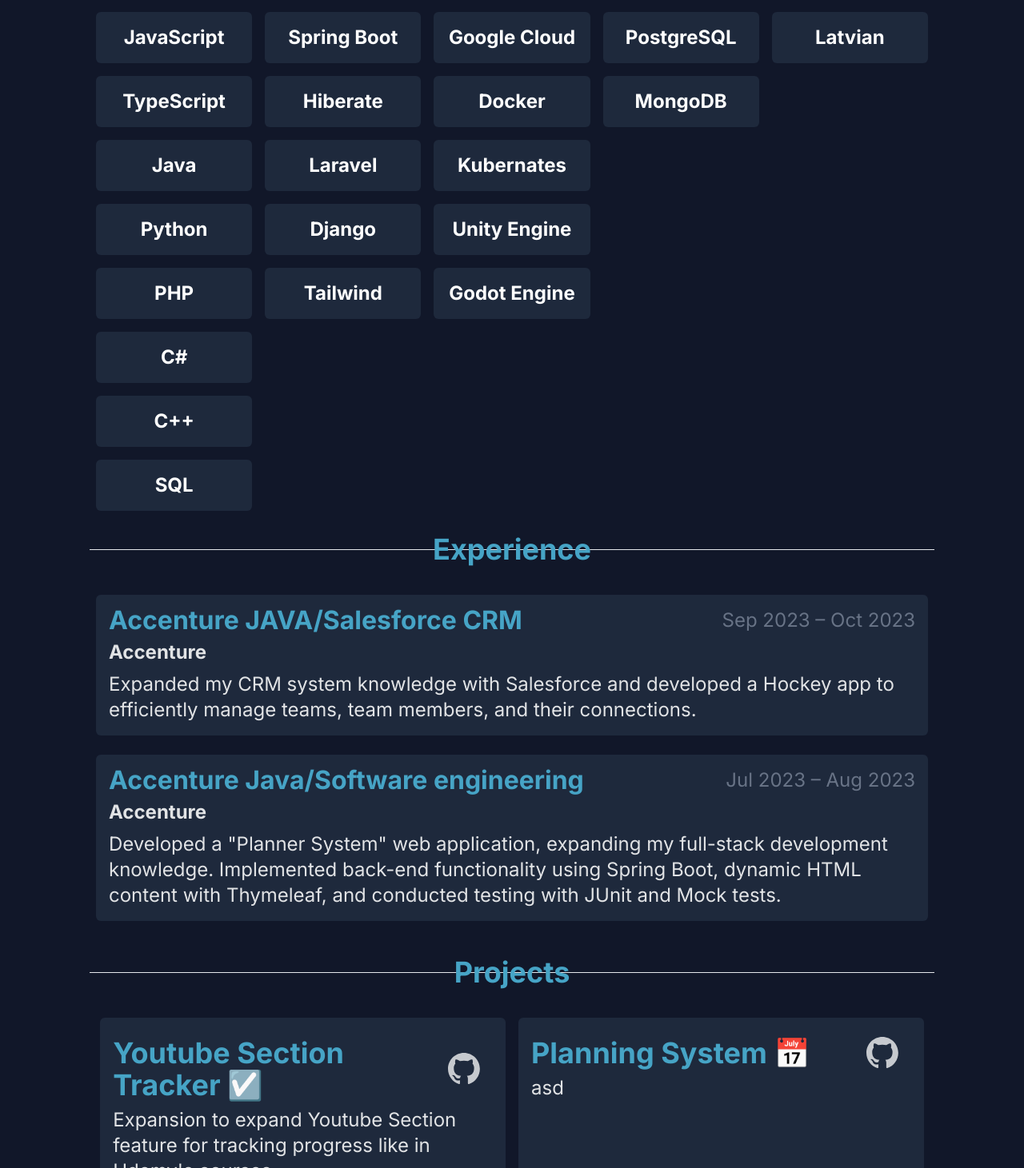
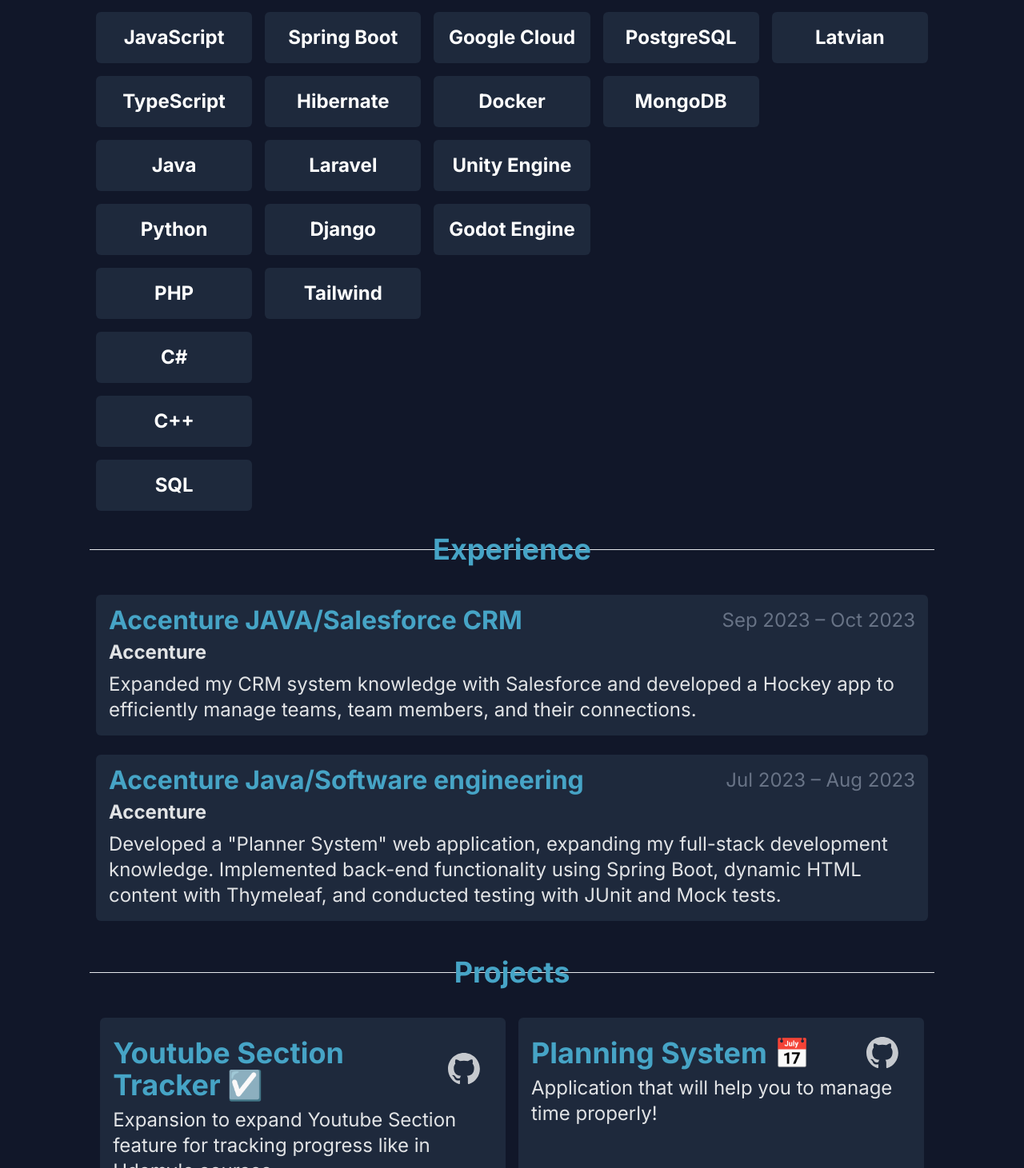
Before and after one commit to ArthurRukoly/Portfolio, a React (Vite) app: page / in a window 1280 px wide. Shown: the part 829-2290 px from the top of the page at 80% size. Built offline with nearby package versions, Linux system fonts and the light colour scheme.

Commit message:
added desctiption

```diff
--- a/src/components/Projects.tsx
+++ b/src/components/Projects.tsx
@@ -19,7 +19,7 @@
         in Udemy's courses
       </ProjectCard>
       <ProjectCard link={LINKS.planner} title={"Planning System 📅"}>
-        asd
+        Application that will help you to manage time properly!
       </ProjectCard>
       <ProjectCard link={LINKS.gourmetGamble} title={"Gourmet Gamble 🍔"}>
         The idea of project is to help user to choose a dish to make according
--- a/src/components/Skills.tsx
+++ b/src/components/Skills.tsx
@@ -21,7 +21,7 @@
         <Card>React</Card>
         <Card>Angular</Card>
         <Card>Spring Boot</Card>
-        <Card>Hiberate</Card>
+        <Card>Hibernate</Card>
         <Card>Laravel</Card>
         <Card>Django</Card>
         <Card>Tailwind</Card>
@@ -32,7 +32,6 @@
         <Card>AWS</Card>
         <Card>Google Cloud</Card>
         <Card>Docker</Card>
-        <Card>Kubernates</Card>
         <Card>Unity Engine</Card>
         <Card>Godot Engine</Card>
       </p>
```
